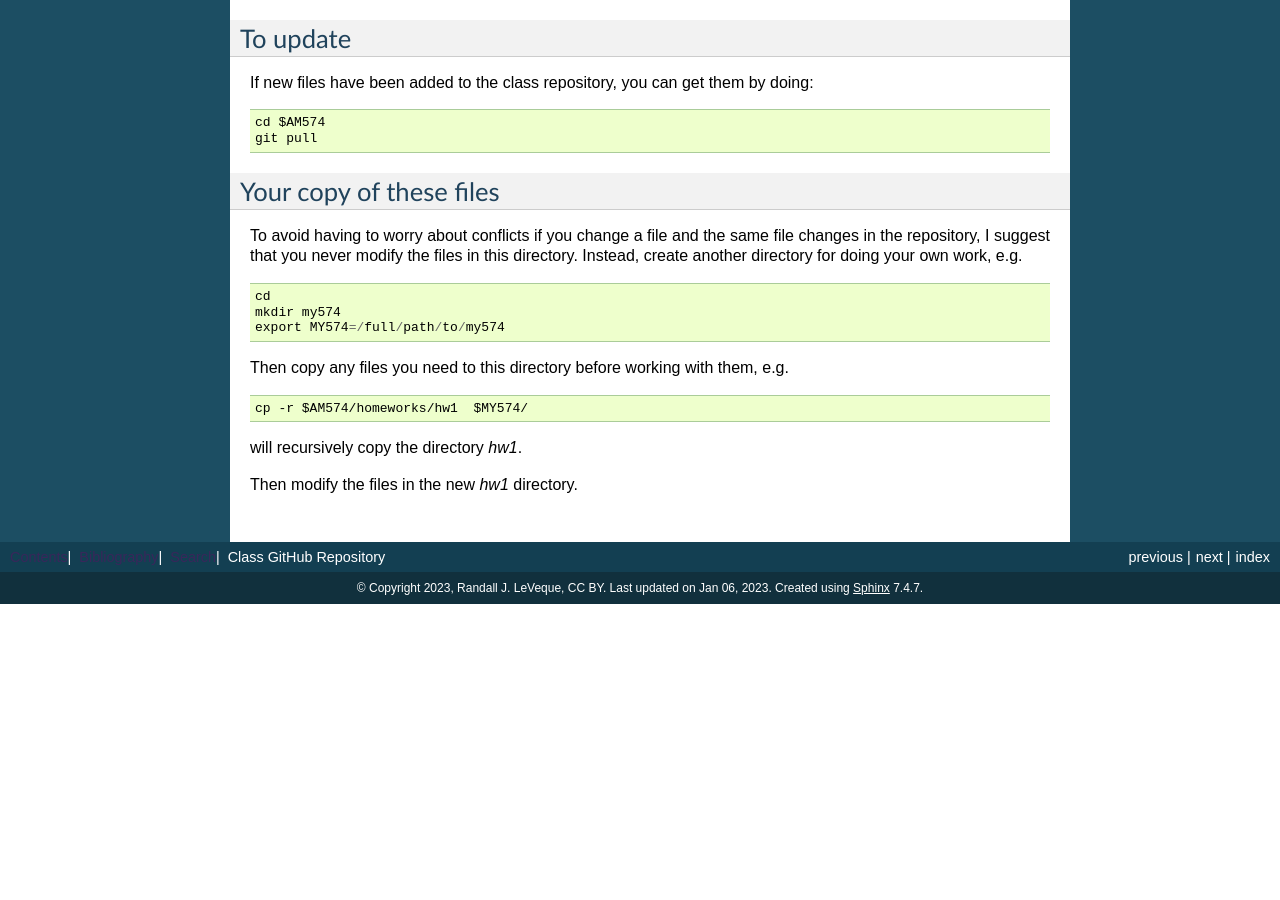
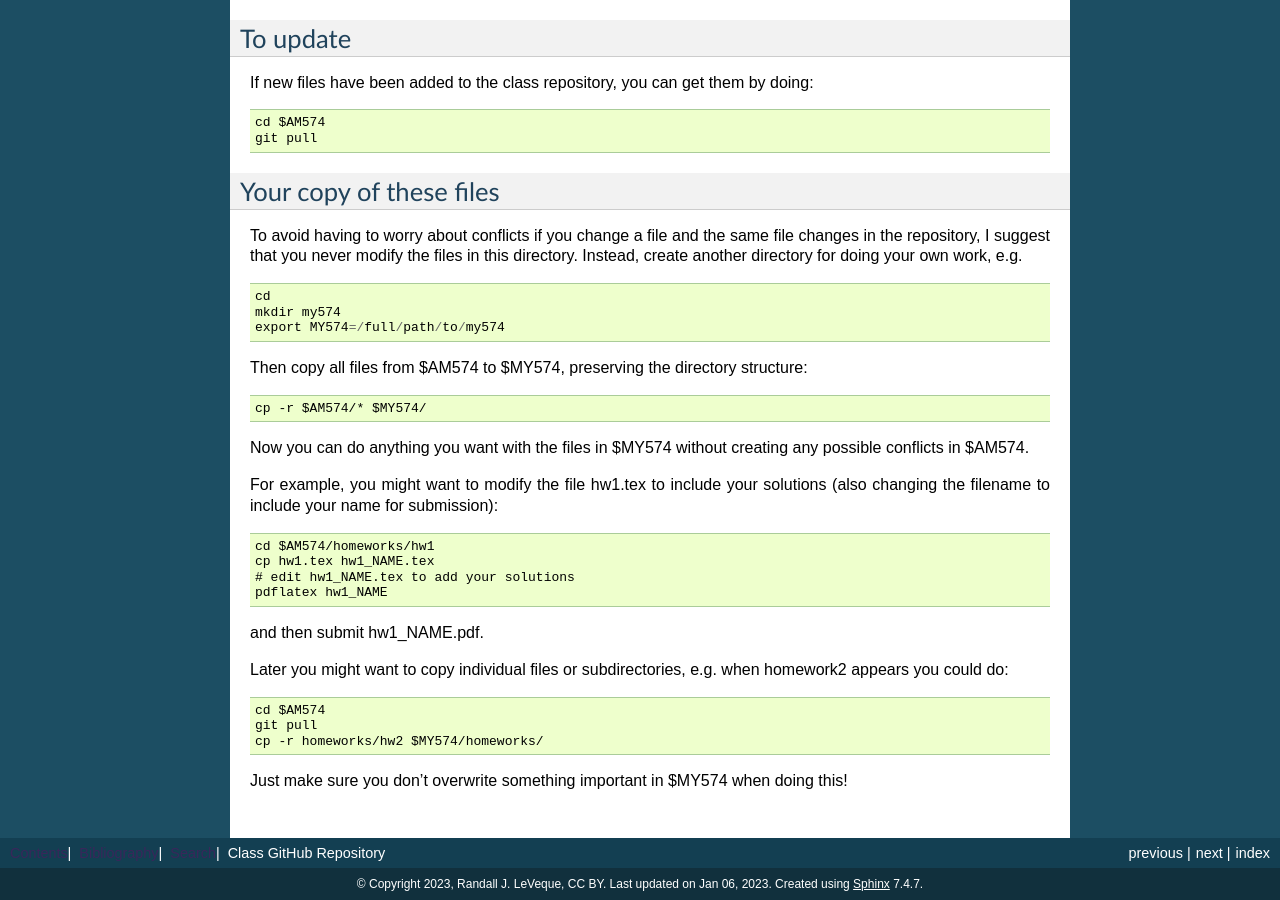
Before and after one commit to rjleveque/amath574w2023, a Sphinx documentation site: the page built from sphinx/class_repos.rst, in a window 1280 px wide and 900 px high, scrolled down 972 px. Built offline with Sphinx 7.4.7, drawn with Linux system fonts in a browser that asks for light colours; before the commit the page ends 1576 px from its top, so only the background shows below that.

Commit message:
update class_repos to suggest cp -r

```diff
--- a/sphinx/class_repos.rst
+++ b/sphinx/class_repos.rst
@@ -57,10 +57,30 @@ create another directory for doing your own work, e.g. ::
     mkdir my574
     export MY574=/full/path/to/my574
 
-Then copy any files you need to this directory before working with them, e.g. ::
+Then copy all files from $AM574 to $MY574, preserving the directory
+structure::
 
-    cp -r $AM574/homeworks/hw1  $MY574/
+    cp -r $AM574/* $MY574/
 
-will recursively copy the directory `hw1`.
+Now you can do anything you want with the files in $MY574 without creating
+any possible conflicts in $AM574.
 
-Then modify the files in the new `hw1` directory.
+For example, you might want to modify the file hw1.tex to include your
+solutions (also changing the filename to include your name for submission)::
+
+    cd $AM574/homeworks/hw1
+    cp hw1.tex hw1_NAME.tex
+    # edit hw1_NAME.tex to add your solutions
+    pdflatex hw1_NAME
+
+and then submit hw1_NAME.pdf.
+
+Later you might want to copy individual files or subdirectories,
+e.g. when homework2 appears you could do::
+
+    cd $AM574
+    git pull
+    cp -r homeworks/hw2 $MY574/homeworks/
+
+Just make sure you don't overwrite something important in $MY574 when doing
+this!
```
